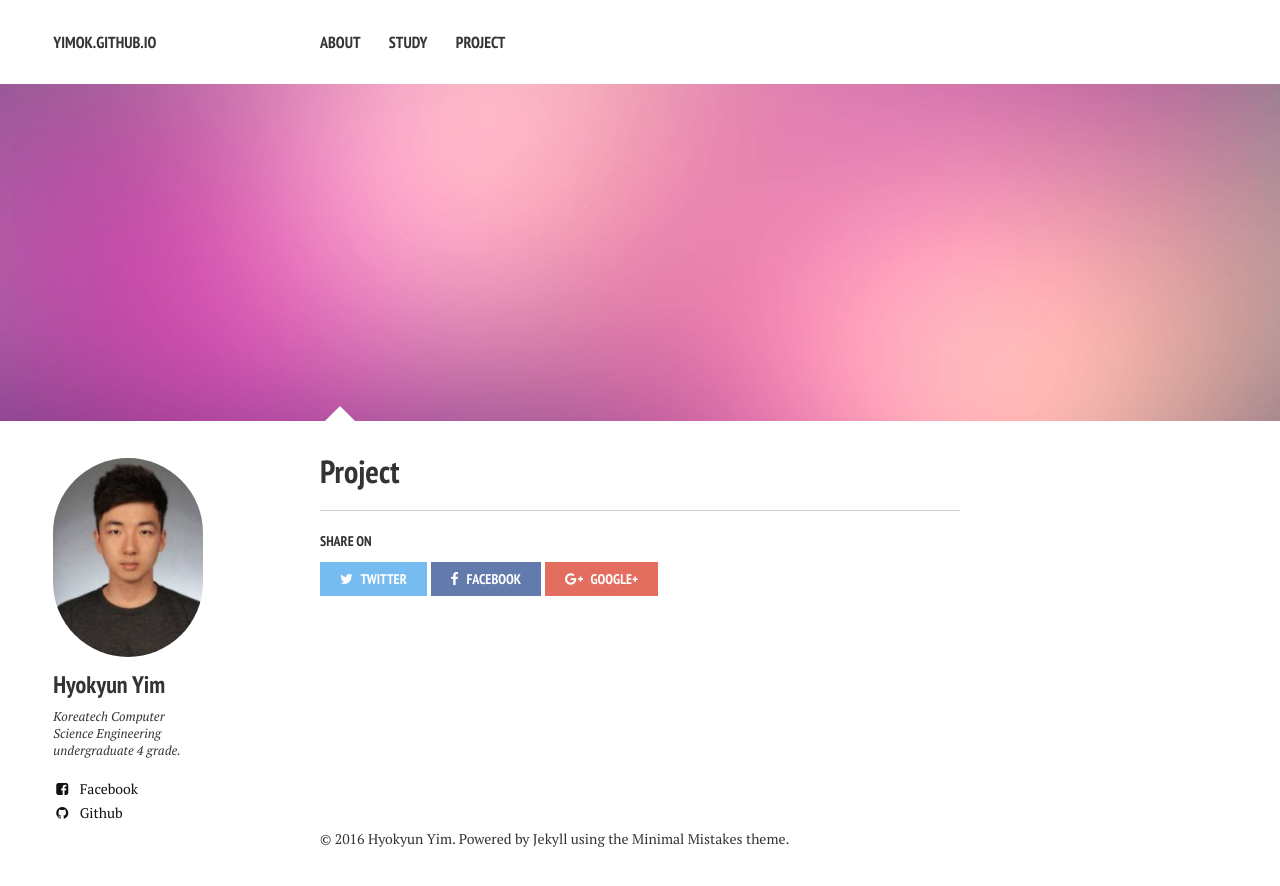
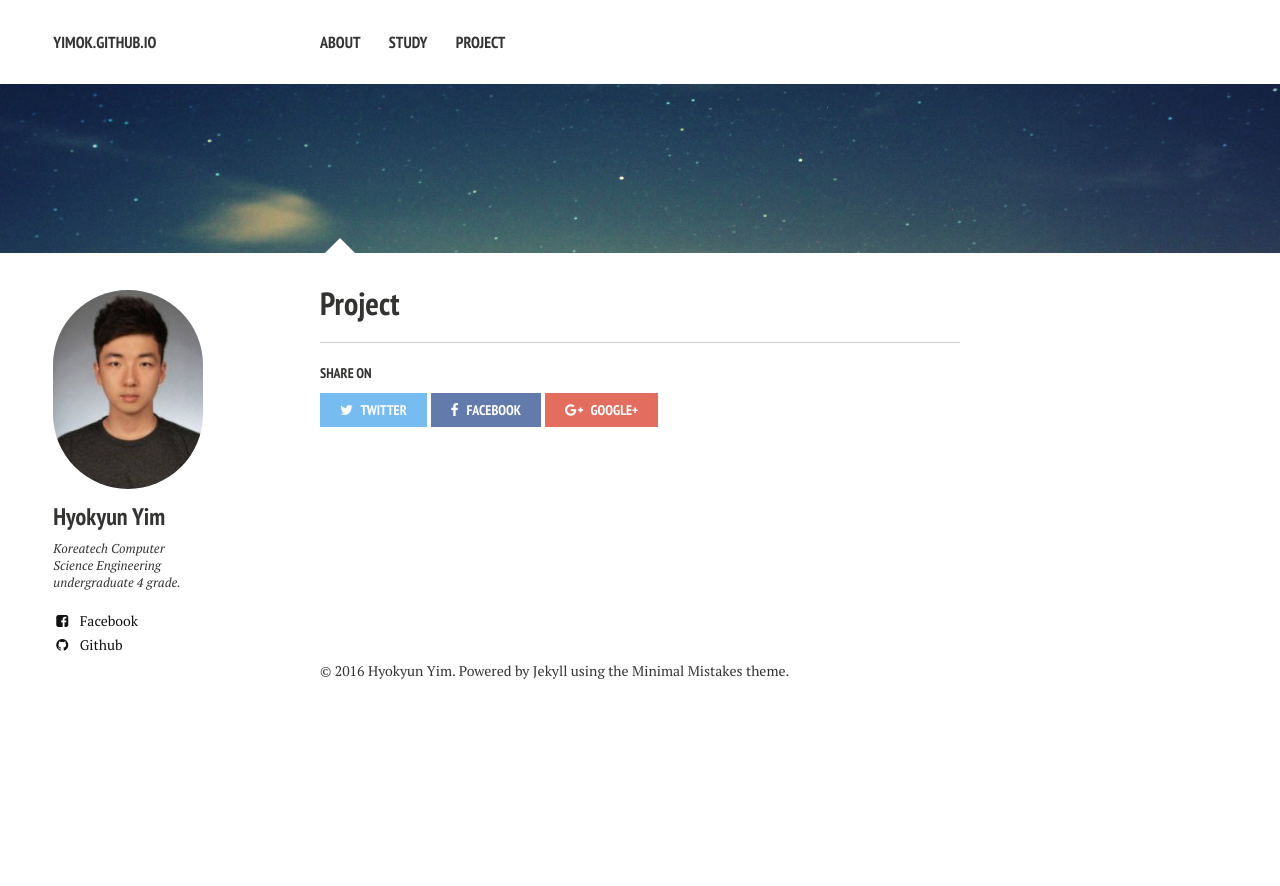
Before and after one commit to yimok/yimok.github.io, a Jekyll site: the page built from project/index.md, in a window 1280 px wide. Shown: the top 886 px of the page. Built offline with Jekyll 4.4.1, drawn with Linux system fonts in a browser that asks for light colours; nearby versions of some CDN libraries.

Commit message:
image update

```diff
--- a/project/index.md
+++ b/project/index.md
@@ -3,6 +3,6 @@
 title: Project
 excerpt: ""
 image:
-  feature: sample-image-3.jpg
+  feature: back7.jpg
 
 ---
```
Also changed, not shown: images/back7.jpg (added).
